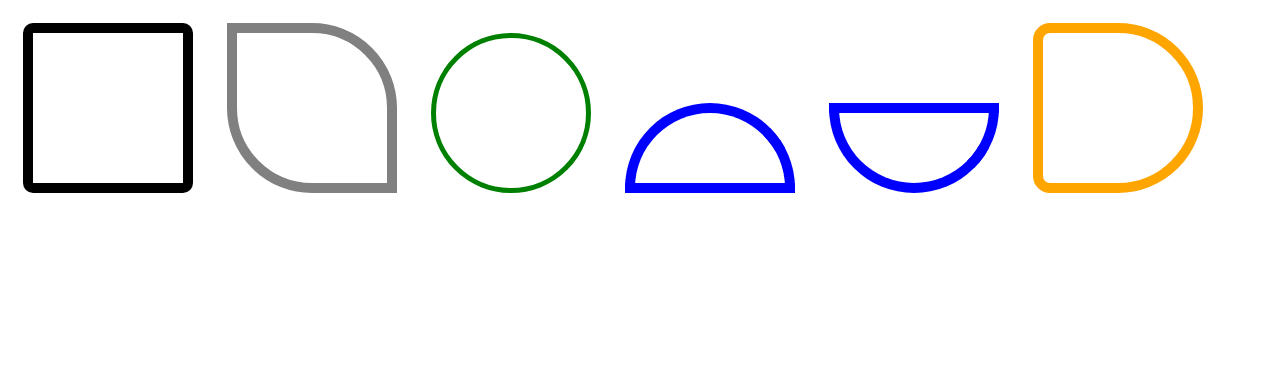
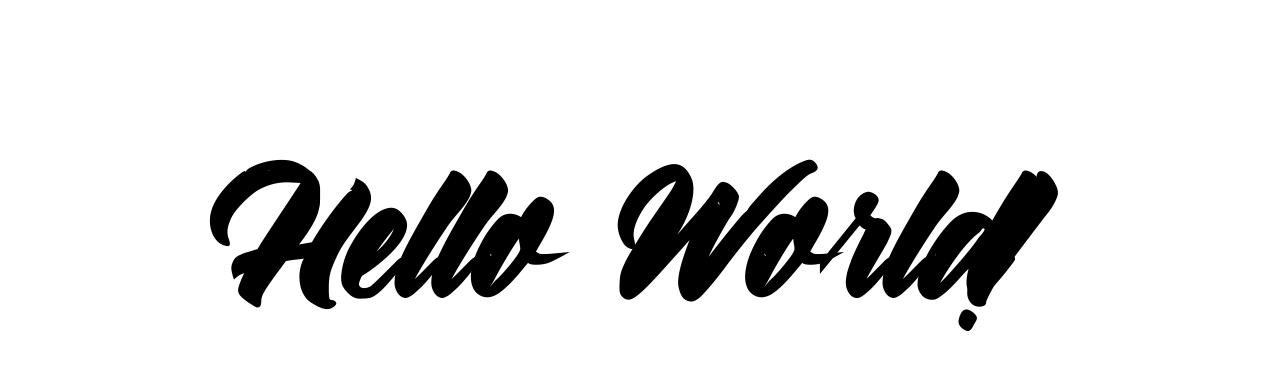
Before and after one commit to yasyaindra/learningCSS3, a plain HTML site: page index.html in a window 1280 px wide. Drawn offline with Linux system fonts and the light colour scheme.

Commit message:
menambah font dengan font online dan offline

```diff
--- a/index.html
+++ b/index.html
@@ -4,15 +4,11 @@
     <meta charset="UTF-8">
     <meta name="viewport" content="width=device-width, initial-scale=1.0">
     <meta http-equiv="X-UA-Compatible" content="ie=edge">
+    <!--<link href="https://fonts.googleapis.com/css?family=Bangers&display=swap" rel="stylesheet">-->
     <link rel="stylesheet" href="style.css">
     <title>Document</title>
 </head>
 <body>
-    <div class="kotak"></div>
-    <div class="daun"></div>
-    <div class="lingkaran"></div>
-    <div class="setengah-lingkaran-bawah"></div>
-    <div class="setengah-lingkaran-atas"></div>
-    <div class="kotak-setengah"></div>
+    <div class="font"><h2> Hello World!</h2></div>
 </body>
 </html>
--- a/style.css
+++ b/style.css
@@ -1,47 +1,17 @@
-div {
-    display: inline-block;
-    margin:15px
+/*menggunakan google font
+.font {
+    font-size: 100px;
+    margin:50px auto;
+    font-family: 'Bangers', cursive;
+    text-align: center;
+}*/
+@font-face {
+    font-family: "brandon";
+    src:url(font/brandon.ttf) format('truetype')
 }
-.kotak {
-    width:150px;
-    height: 150px;
-    border-radius: 10px 10px;
-    border:10px solid black
+.font {
+    font-size: 100px;
+    margin:50px auto;
+    font-family: 'brandon';
+    text-align: center;
 }
-
-.daun {
-    width:150px;
-    height: 150px;
-    background-color: white;
-    border-radius: 0 50% 0 50%;
-    border: 10px solid grey;
-}
-
-.lingkaran {
-    width:150px;
-    height: 150px;
-    background-color: white;
-    border-radius: 50%;
-    border: 5px solid green;
-}
-
-.setengah-lingkaran-bawah {
-    width: 150px;
-    height:70px;
-	border: 10px solid blue;
-	border-radius: 100px 100px 0 0;
-}
-
-.setengah-lingkaran-atas {
-    width: 150px;
-    height:70px;
-	border: 10px solid blue;
-	border-radius: 0px 0px 100px 100px;
-}
-
-.kotak-setengah {
-    width: 150px;
-		height: 150px;
-    border: 10px solid orange;
-		border-radius: 20px 100px 100px 20px;
-}
```
Also changed, not shown: font/brandon.ttf (added).
